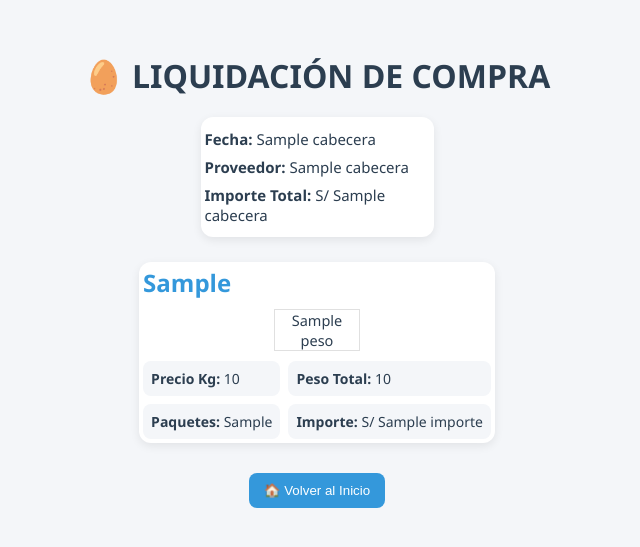
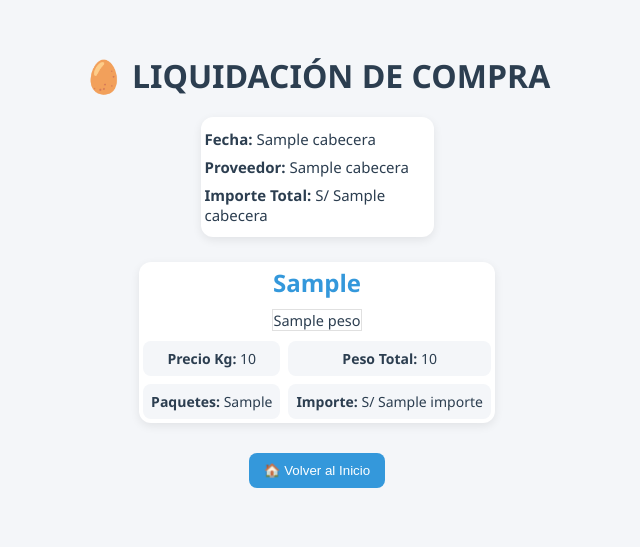
Before and after one commit to RodrigoLZ0608/FacturacionHuevos, a Flask app: template templates/ver_liquidacion.html in a window 1280 px wide. Shown: the top 547 px of the page, without its empty margins (323-963 px from the left). Run offline with Flask 3, Linux system fonts and the light colour scheme; the template is opened without the code that fills it: most values are stand-ins (such as "Sample title", 1, 10 or a date in 2020); some libraries are stand-ins or nearby versions.

```diff
--- a/templates/ver_liquidacion.html
+++ b/templates/ver_liquidacion.html
@@ -43,7 +43,8 @@ h1{
     border-radius:12px;
     box-shadow:0 3px 10px rgba(0,0,0,0.08);
     width:fit-content;
-    flex:0 1 auto;
+    display:inline-block;
+    vertical-align:top;
 }
 
 .detalle h2{
@@ -53,7 +54,7 @@ h1{
 
 /* TABLA PESOS */
 table{
-    width:25%;
+    width:max-content;
     border-collapse:collapse;
     margin:auto;
 }
@@ -117,8 +118,10 @@ button:hover{
 .contenedor-detalles{
     display:flex;
     flex-wrap:wrap;
-    gap:0px;
     justify-content:center;
+    gap:12px;
+    align-items:flex-start;
+    text-align:center;
 }
 
 </style>
```
